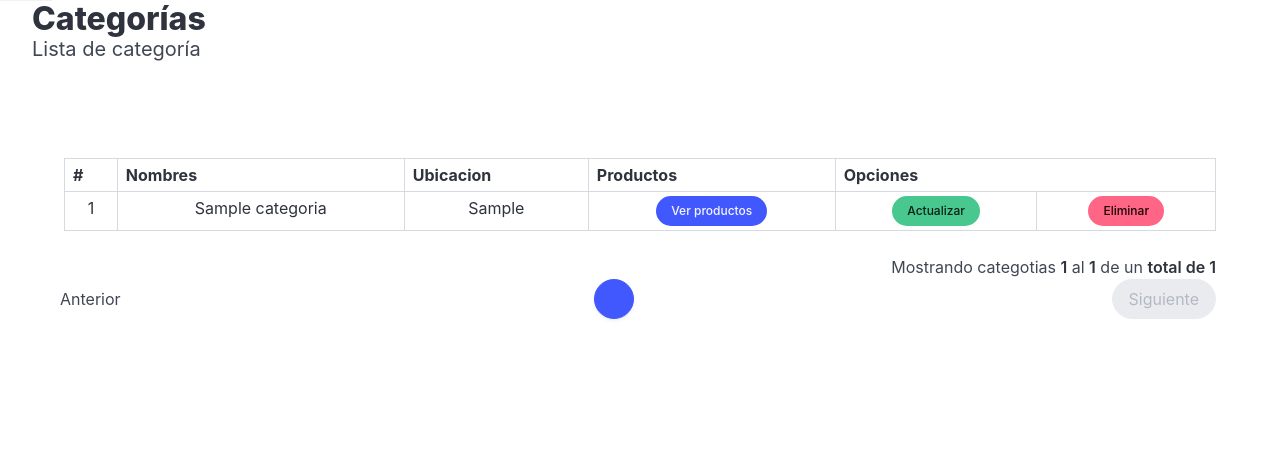
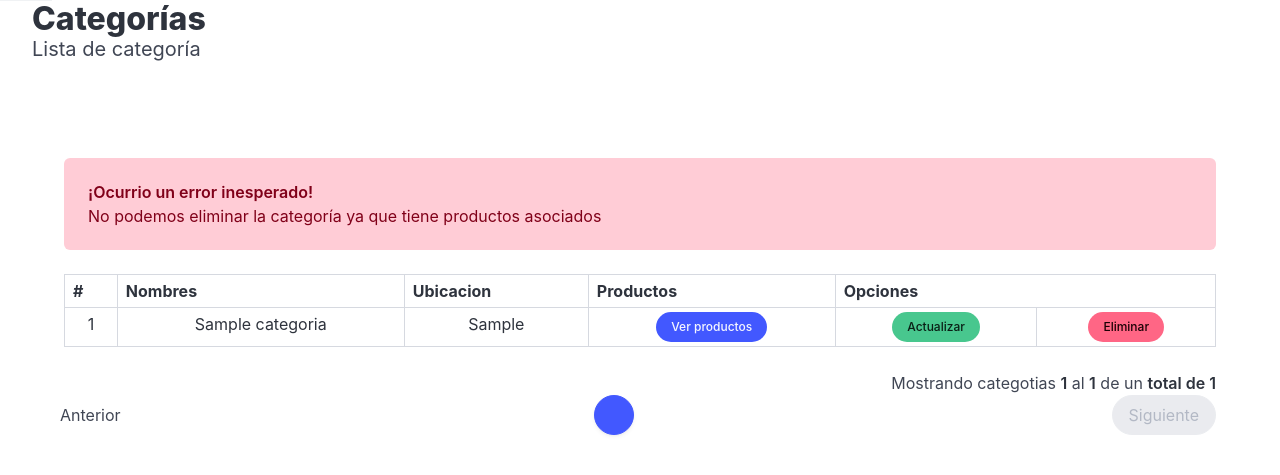
Before and after one commit to Maicol843/Sistema_Inventario, a PHP site: page /index.php?vista=category_list&page=1&category_id_del=1 in a window 1280 px wide. Shown: the part 55-530 px from the top of the page. Run offline with PHP 8.4, Linux system fonts and the light colour scheme; the visitor is signed in with stand-in values (Sample User, id 1); tables that the repository leaves empty hold one stand-in row (values such as "Sample post").

Commit message:
Como hacer un CRUD en PHP MySQL
PDO: Eliminar Datos

```diff
--- /dev/null
+++ b/php/categoria_eliminar.php
@@ -0,0 +1,54 @@
+<?php
+	// Almacenando datos
+    $category_id_del=limpiar_cadena($_GET['category_id_del']);
+
+    // Verificando usuario
+    $check_categoria=conexion();
+    $check_categoria=$check_categoria->query("SELECT categoria_id FROM categoria WHERE categoria_id='$category_id_del'");
+
+    if($check_categoria->rowCount()==1){
+
+    	$check_productos=conexion();
+    	$check_productos=$check_productos->query("SELECT categoria_id FROM producto WHERE categoria_id='$category_id_del' LIMIT 1");
+
+    	if($check_productos->rowCount()<=0){
+
+    		$eliminar_categoria=conexion();
+	    	$eliminar_categoria=$eliminar_categoria->prepare("DELETE FROM categoria WHERE categoria_id=:id");
+
+	    	$eliminar_categoria->execute([":id"=>$category_id_del]);
+
+	    	if($eliminar_categoria->rowCount()==1){
+		        echo '
+		            <div class="notification is-info is-light">
+		                <strong>¡CATEGORIA ELIMINADA!</strong><br>
+		                Los datos de la categoría se eliminaron con exito
+		            </div>
+		        ';
+		    }else{
+		        echo '
+		            <div class="notification is-danger is-light">
+		                <strong>¡Ocurrio un error inesperado!</strong><br>
+		                No se pudo eliminar la categoría, por favor intente nuevamente
+		            </div>
+		        ';
+		    }
+		    $eliminar_categoria=null;
+    	}else{
+    		echo '
+	            <div class="notification is-danger is-light">
+	                <strong>¡Ocurrio un error inesperado!</strong><br>
+	                No podemos eliminar la categoría ya que tiene productos asociados
+	            </div>
+	        ';
+    	}
+    	$check_productos=null;
+    }else{
+    	echo '
+            <div class="notification is-danger is-light">
+                <strong>¡Ocurrio un error inesperado!</strong><br>
+                La CATEGORIA que intenta eliminar no existe
+            </div>
+        ';
+    }
+    $check_categoria=null;
--- a/vistas/category_list.php
+++ b/vistas/category_list.php
@@ -6,6 +6,11 @@
 <div class="container pb-6 pt-6">
     <?php
         require_once "./php/main.php";
+
+        //Eliminar categoria
+        if(isset($_GET['category_id_del'])){
+            require_once "./php/categoria_eliminar.php";
+        }
 
         if(!isset($_GET['page'])){
             $pagina=1;
--- a/vistas/category_search.php
+++ b/vistas/category_search.php
@@ -46,6 +46,11 @@
     </div>
 
     <?php
+            //Eliminar categoria
+            if(isset($_GET['category_id_del'])){
+                require_once "./php/categoria_eliminar.php";
+            }
+
             if(!isset($_GET['page'])){
                 $pagina=1;
             }else{
```
